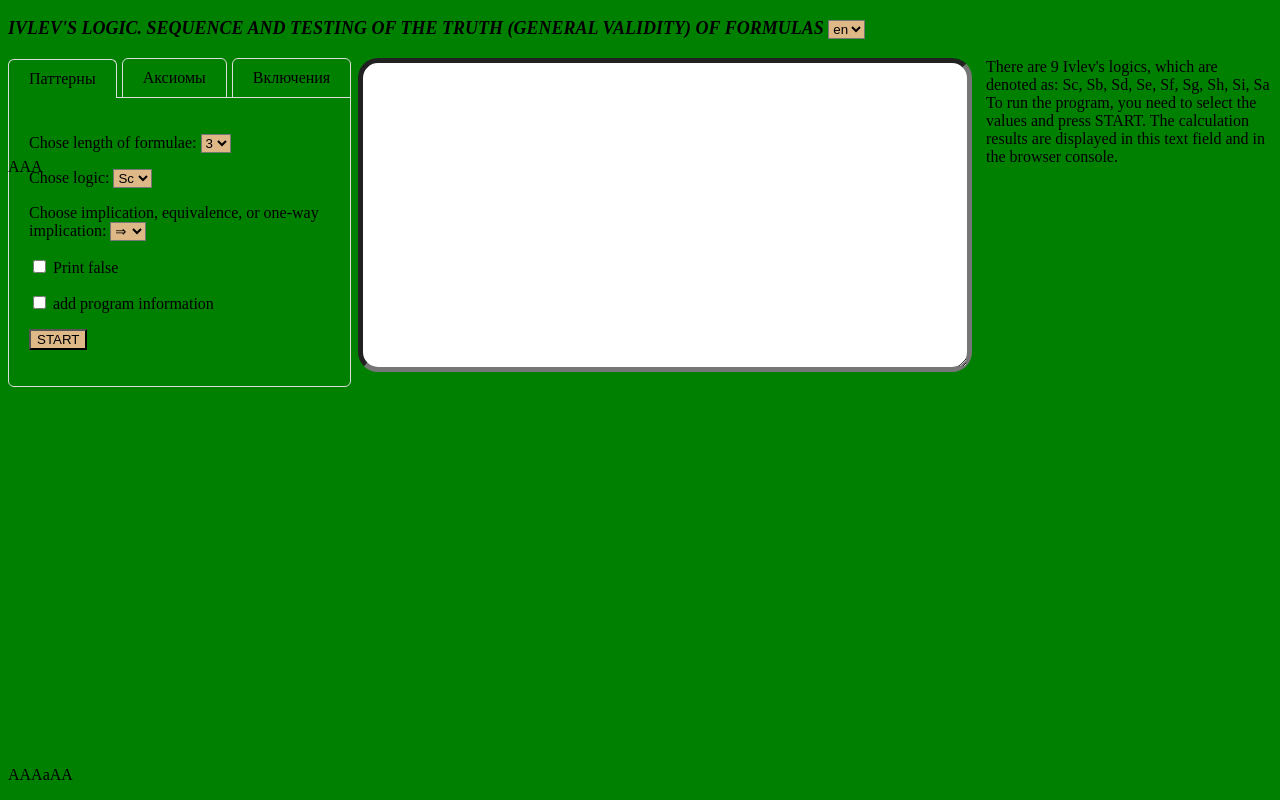
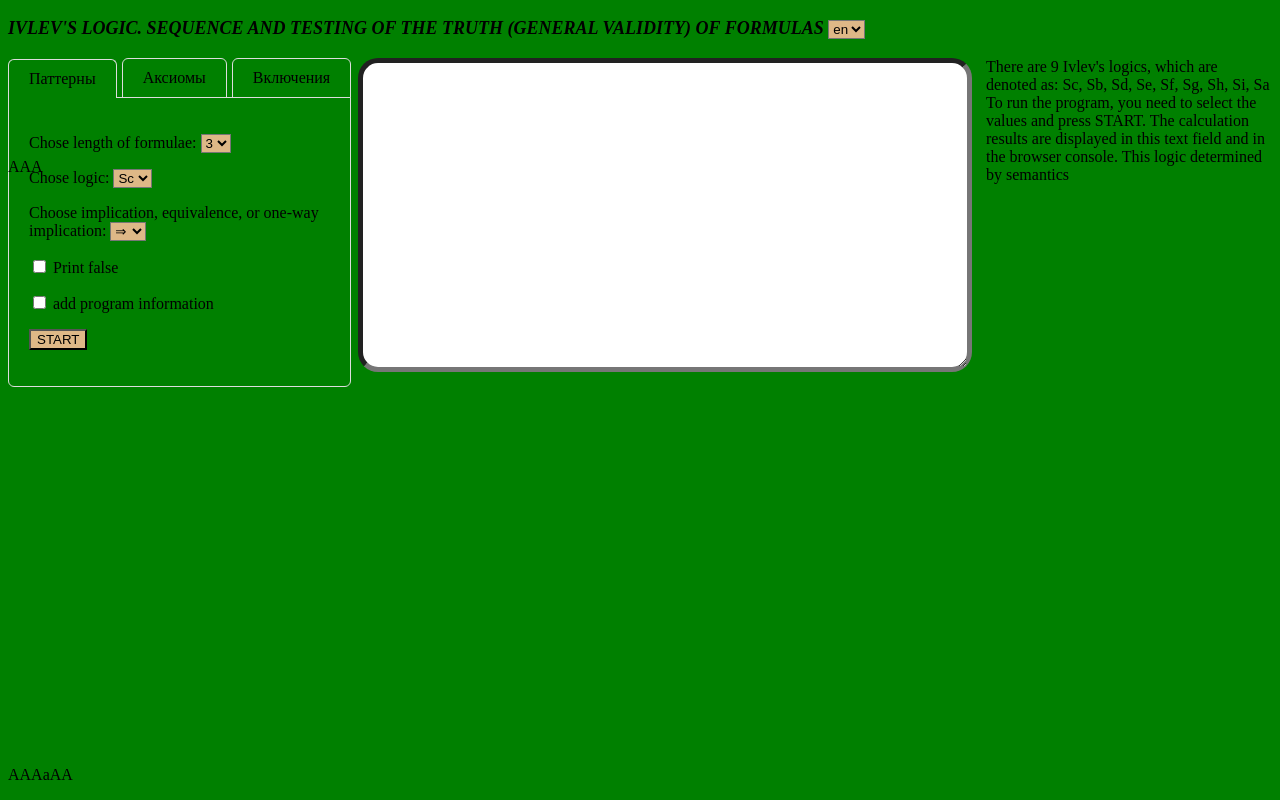
Before and after one commit to MixailShukin/MixailShukin.github.io, a plain HTML site: page index.html in a window 1280 px wide. Drawn offline with Linux system fonts and the light colour scheme.

Commit message:
Update index.html

```diff
--- a/index.html
+++ b/index.html
@@ -32,6 +32,7 @@
 
     </div>
     <div class="sidebar">
+
                                                                     <!-- Общий контейнер для табов -->
                                     <div class="tabs">
 
@@ -171,7 +172,7 @@
         <div  id="s1"><textarea class="field" id="text_div" readonly></textarea></div>
         <div  id="s2">
             There are 9 Ivlev's logics, which are denoted as: Sc, Sb, Sd, Se, Sf, Sg, Sh, Si, Sa  To run the program, you need to select the values and press START. The calculation results are displayed in
-            this text field and in the browser console.
+            this text field and in the browser console. This logic determined by semantics
         </div>
 
         <!-- <p class="main-panel">
```
